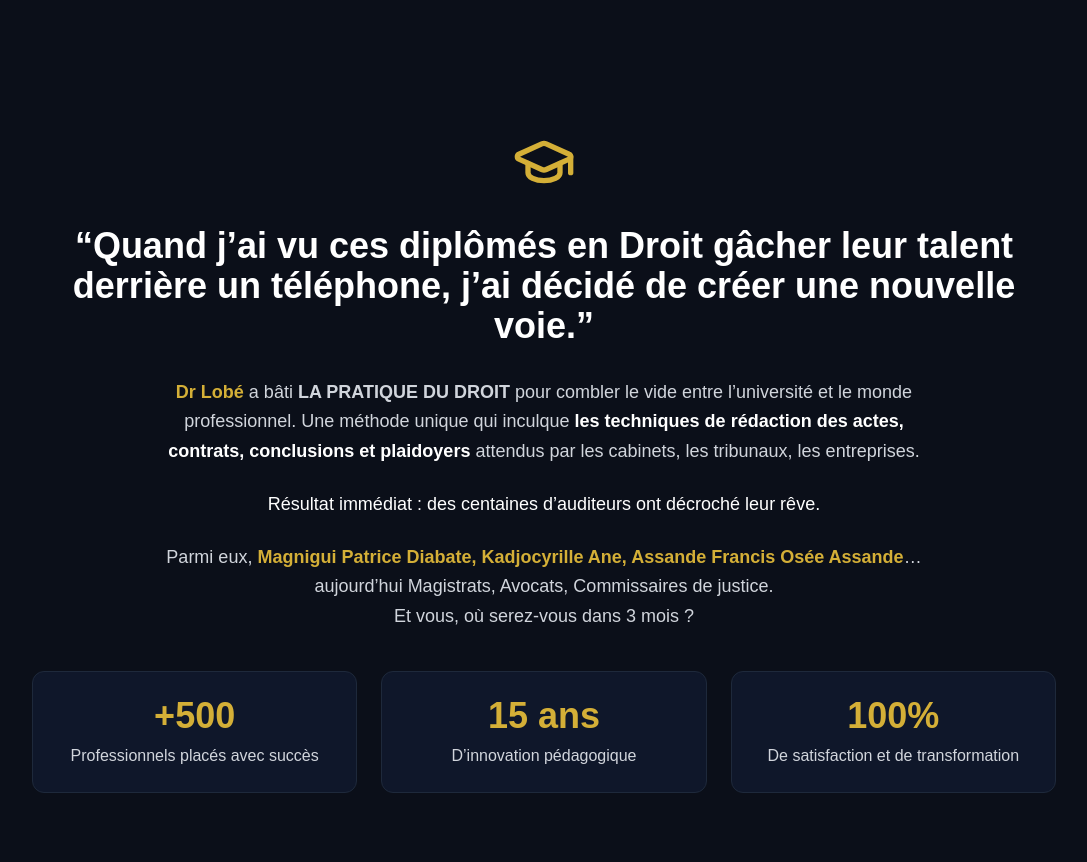
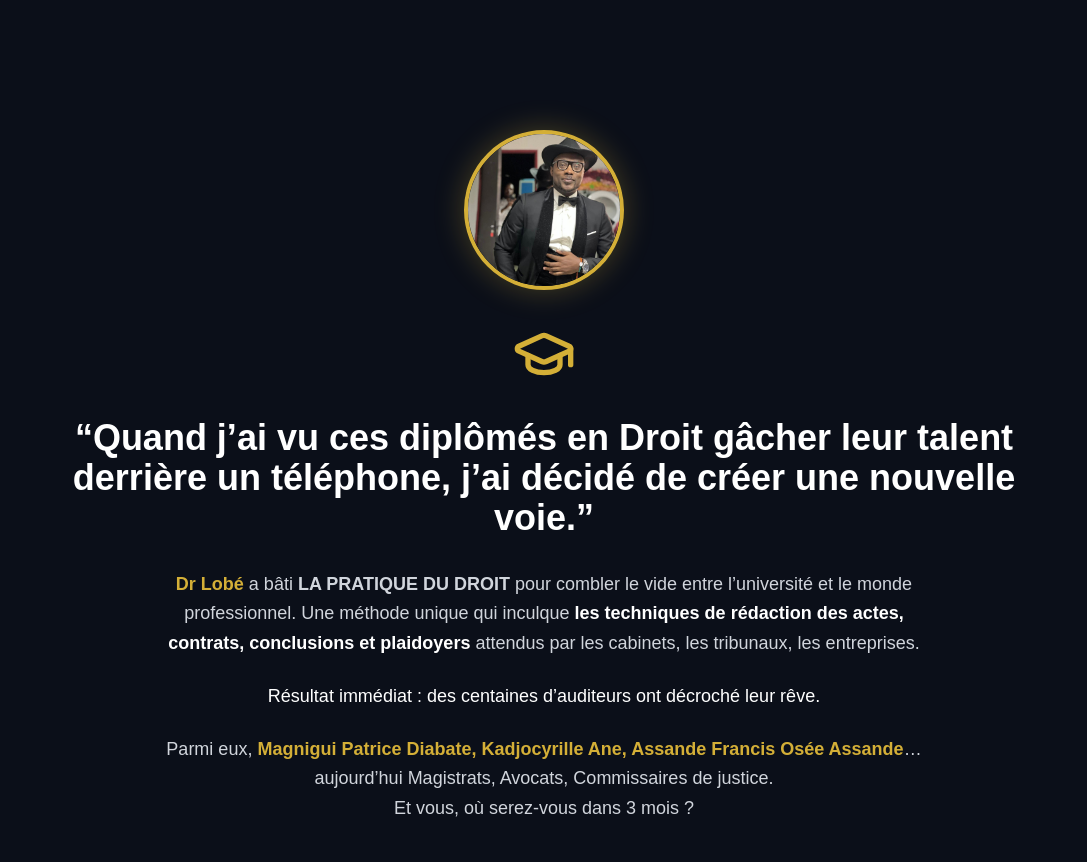
Before and after one commit to PATAWALA/Cabinet-d-Affaires-Juridiques, a Next.js app: page / in a window 1280 px wide. Shown: the part 1080-1942 px from the top of the page, without its empty margins (96-1183 px from the left). Built offline with nearby package versions, Linux system fonts and the light colour scheme; no server answers; a web font is replaced by a local one.

Commit message:
17 update

```diff
--- a/src/components/StorySection.tsx
+++ b/src/components/StorySection.tsx
@@ -1,3 +1,4 @@
+import Image from "next/image";
 import { GraduationCap } from "lucide-react";
 
 const alumni = [
@@ -12,6 +13,18 @@
   return (
     <section className="py-24 px-4 bg-[#0B0F19]">
       <div className="max-w-5xl mx-auto text-center space-y-8">
+        {/* Photo du Dr Lobé */}
+        <div className="relative w-40 h-40 mx-auto rounded-full border-4 border-[#D4AF37] overflow-hidden shadow-[0_0_30px_rgba(212,175,55,0.3)]">
+          <Image
+            src="/images/portrait.jpg"
+            alt="Dr Jean-Louis Lobé"
+            fill
+            className="object-cover"
+            sizes="(max-width: 768px) 160px, 160px"
+            priority
+          />
+        </div>
+
         <GraduationCap className="w-16 h-16 text-[#D4AF37] mx-auto" />
 
         <h2 className="font-heading text-3xl md:text-4xl font-bold text-white">
```
Also changed, not shown: public/images/portrait.jpg (added).
